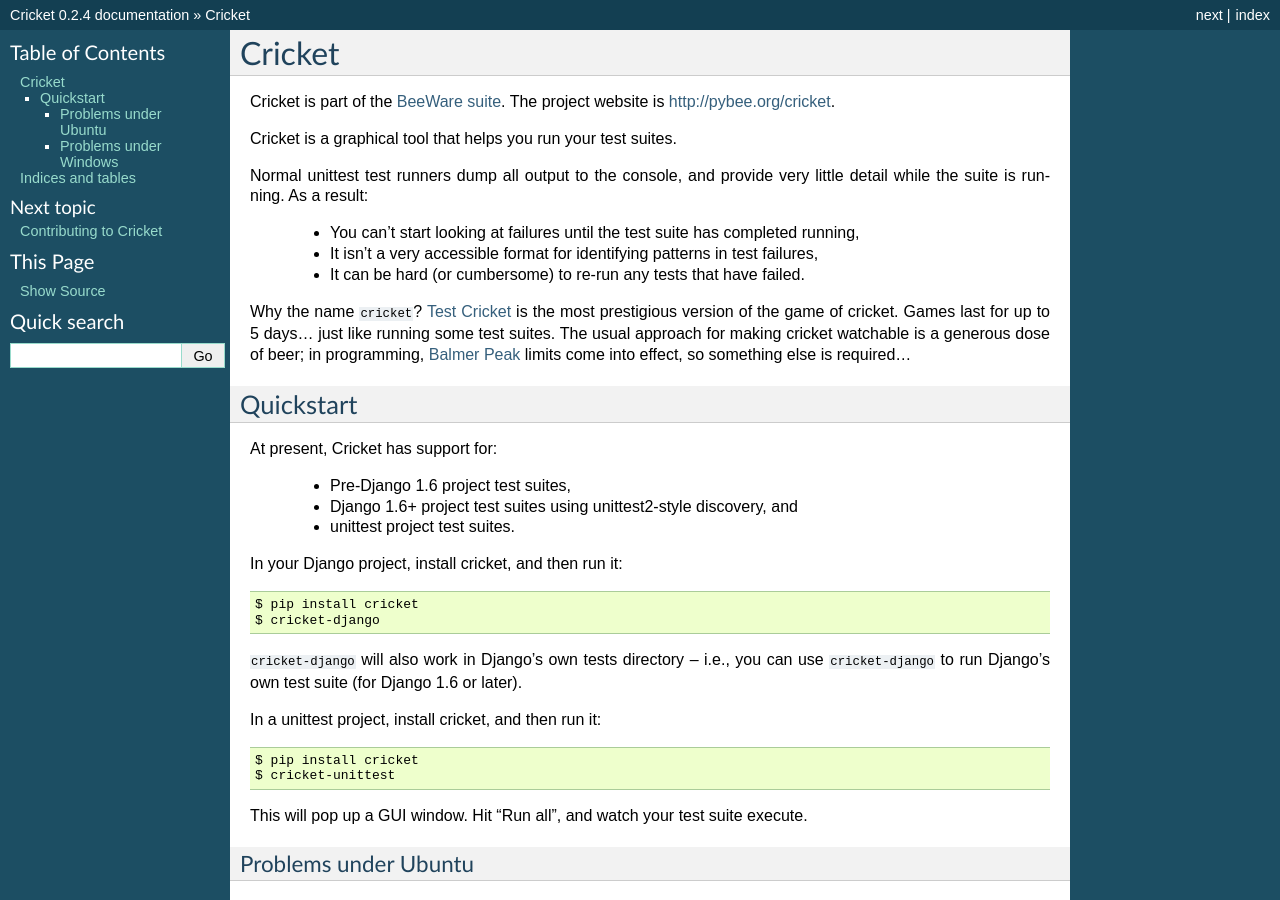
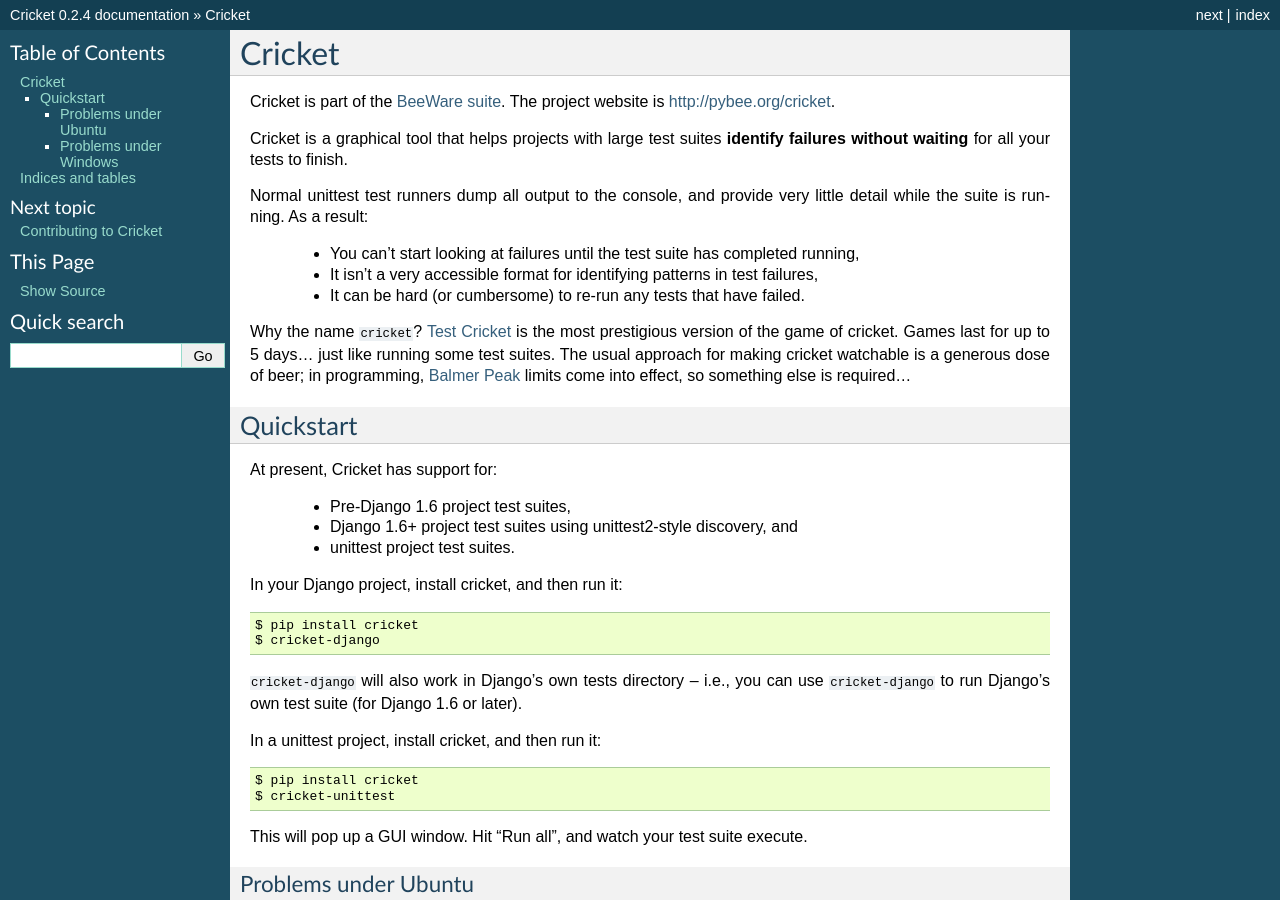
Before and after one commit to beeware/cricket, a Sphinx documentation site: the page built from docs/index.rst, in a window 1280 px wide and 900 px high. Built offline with Sphinx 7.4.7, drawn with Linux system fonts in a browser that asks for light colours.

Commit message:
Make intro sentence note problem/solution

```diff
--- a/docs/index.rst
+++ b/docs/index.rst
@@ -3,7 +3,7 @@
 
 Cricket is part of the `BeeWare suite`_. The project website is `http://pybee.org/cricket`_.
 
-Cricket is a graphical tool that helps you run your test suites.
+Cricket is a graphical tool that helps projects with large test suites **identify failures without waiting** for all your tests to finish.
 
 Normal unittest test runners dump all output to the console, and provide very
 little detail while the suite is running. As a result:
```
